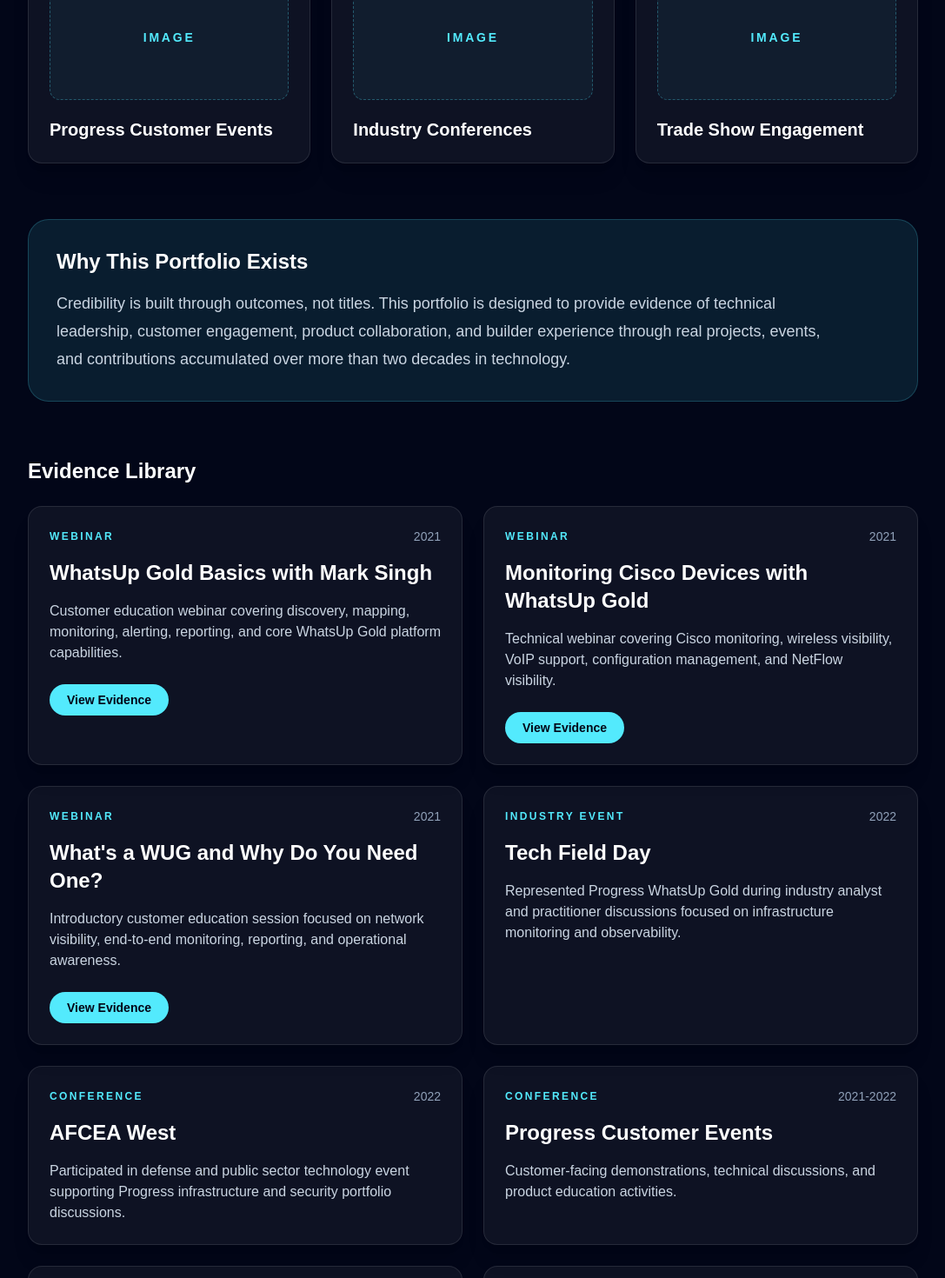
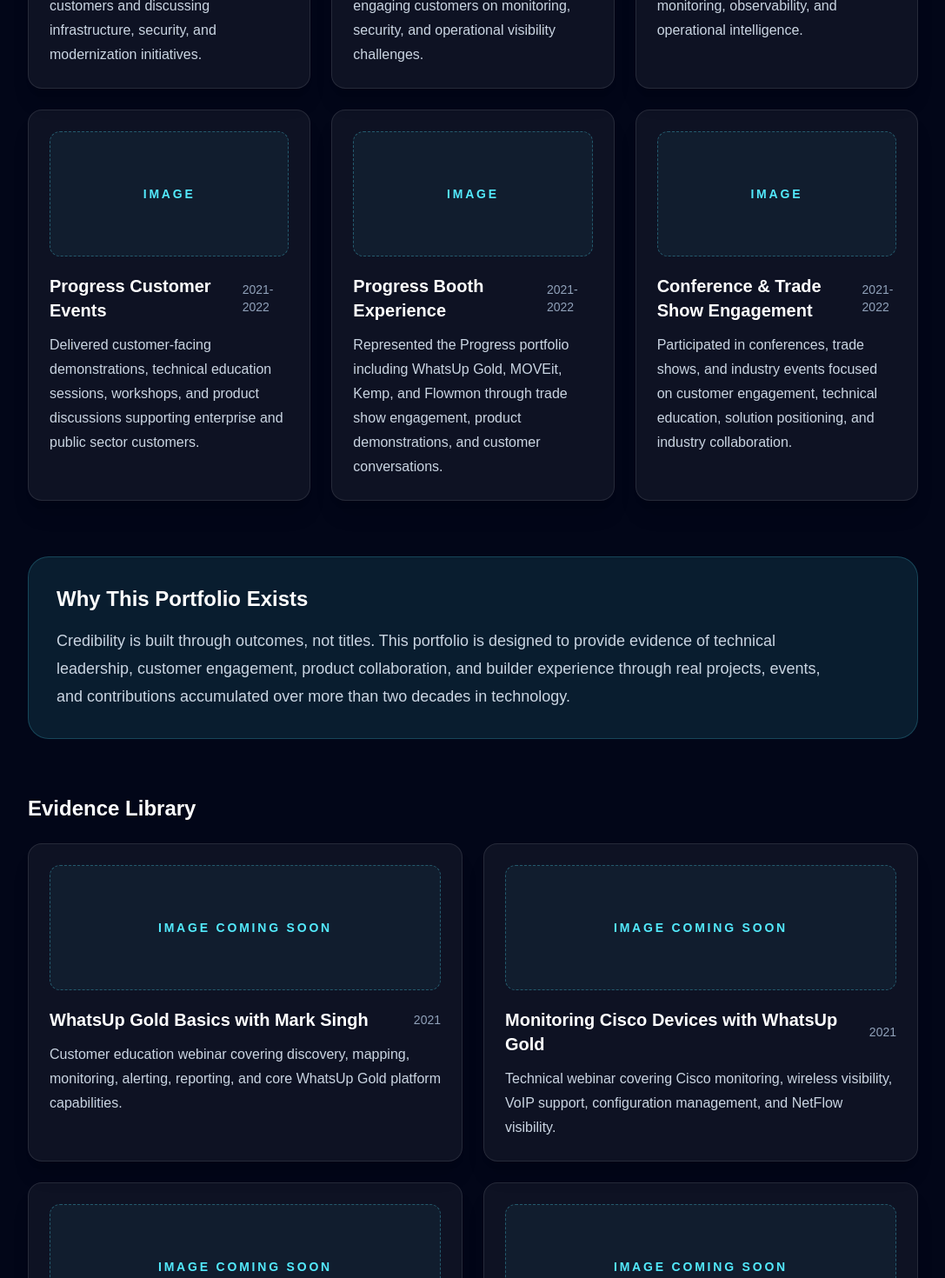
Before and after one commit to masingh882/markasingh-portfolio, a Next.js app: page /portfolio in a window 1280 px wide. Shown: the part 2580-4050 px from the top of the page at 87% size, without its empty margins (96-1183 px from the left). Built offline with nearby package versions, Linux system fonts and the light colour scheme.

Commit message:
Wire industry presence data into portfolio

```diff
--- a/app/portfolio/page.tsx
+++ b/app/portfolio/page.tsx
@@ -1,3 +1,5 @@
+import { industryPresence } from "../data/industryPresence";
+
 import { webinars } from "../data/webinars";
 import { events } from "../data/events";
 import { projects } from "../data/projects";
@@ -11,14 +13,6 @@ const proofPillars = [
   "Builder & Operator Experience",
 ];
 
-const industryPresence = [
-  "AFCEA Hawaii",
-  "AFCEA West",
-  "Tech Field Day",
-  "Progress Customer Events",
-  "Industry Conferences",
-  "Trade Show Engagement",
-];
 
 const careerArc = [
   {
@@ -208,14 +202,19 @@ export default function PortfolioPage() {
   <div className="mt-8 grid gap-6 md:grid-cols-3">
 {industryPresence.map((item) => (
         <article
-        key={item}
+        key={item.title}
         className="rounded-2xl border border-white/10 bg-white/5 p-6 shadow-xl"
       >
         <div className="mb-5 flex h-36 items-center justify-center rounded-xl border border-dashed border-cyan-300/30 bg-cyan-300/5 text-sm font-semibold uppercase tracking-[0.2em] text-cyan-300">
           Image
         </div>
 
-        <h3 className="text-xl font-semibold">{item}</h3>
+<div className="mb-3 flex items-center justify-between gap-4">
+  <h3 className="text-xl font-semibold">{item.title}</h3>
+  <span className="text-sm text-slate-400">{item.year}</span>
+</div>
+
+<p className="leading-7 text-slate-300">{item.description}</p>
       </article>
     ))}
   </div>
@@ -242,27 +241,21 @@ export default function PortfolioPage() {
   key={item.title}
   className="rounded-2xl border border-white/10 bg-white/5 p-6 shadow-xl"
 >
-              <div className="mb-4 flex items-center justify-between gap-4">
-                <p className="text-xs font-semibold uppercase tracking-[0.2em] text-cyan-300">
-                  {item.category}
-                </p>
-                <p className="text-sm text-slate-400">{item.year}</p>
+  <div className="mb-5 flex h-36 items-center justify-center rounded-xl border border-dashed border-cyan-300/30 bg-cyan-300/5 text-sm font-semibold uppercase tracking-[0.2em] text-cyan-300">
+    Image Coming Soon
   </div>
 
-              <h3 className="text-2xl font-semibold">{item.title}</h3>
+  <div className="mb-3 flex items-center justify-between">
+    <h3 className="text-xl font-semibold">{item.title}</h3>
 
-              <p className="mt-4 text-slate-300">{item.description}</p>
+    <span className="text-sm text-slate-400">
+      {item.year}
+    </span>
+  </div>
 
-              {item.url && (
-                <a
-                  href={item.url}
-                  target="_blank"
-                  rel="noreferrer"
-                  className="mt-6 inline-flex rounded-full bg-cyan-300 px-5 py-2 text-sm font-semibold text-slate-950"
-                >
-                  View Evidence
-                </a>
-              )}
+  <p className="text-slate-300 leading-7">
+    {item.description}
+  </p>
 </article>
           ))}
         </div>
```
Lines whose indentation alone changed are shown as unchanged.
